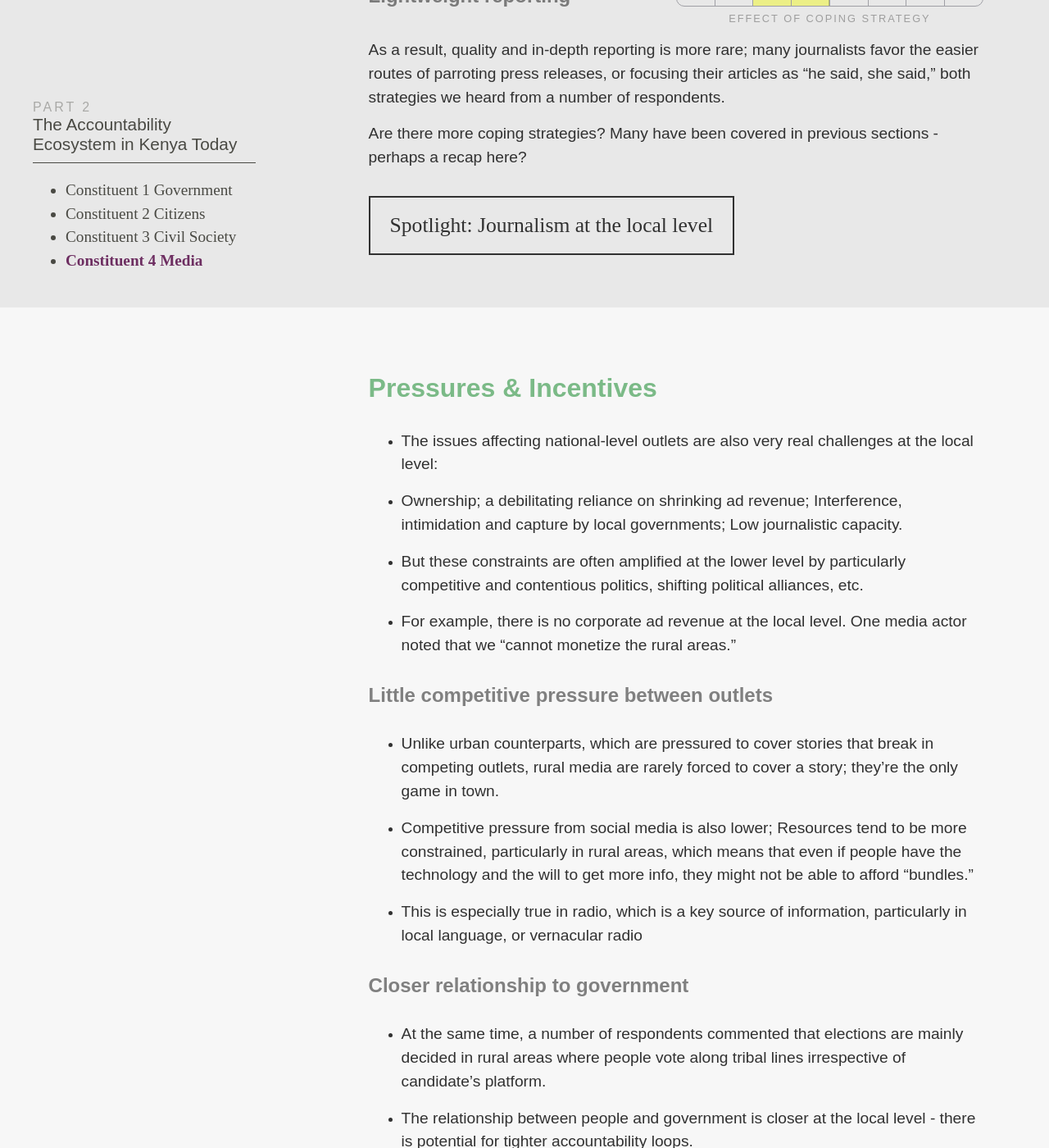
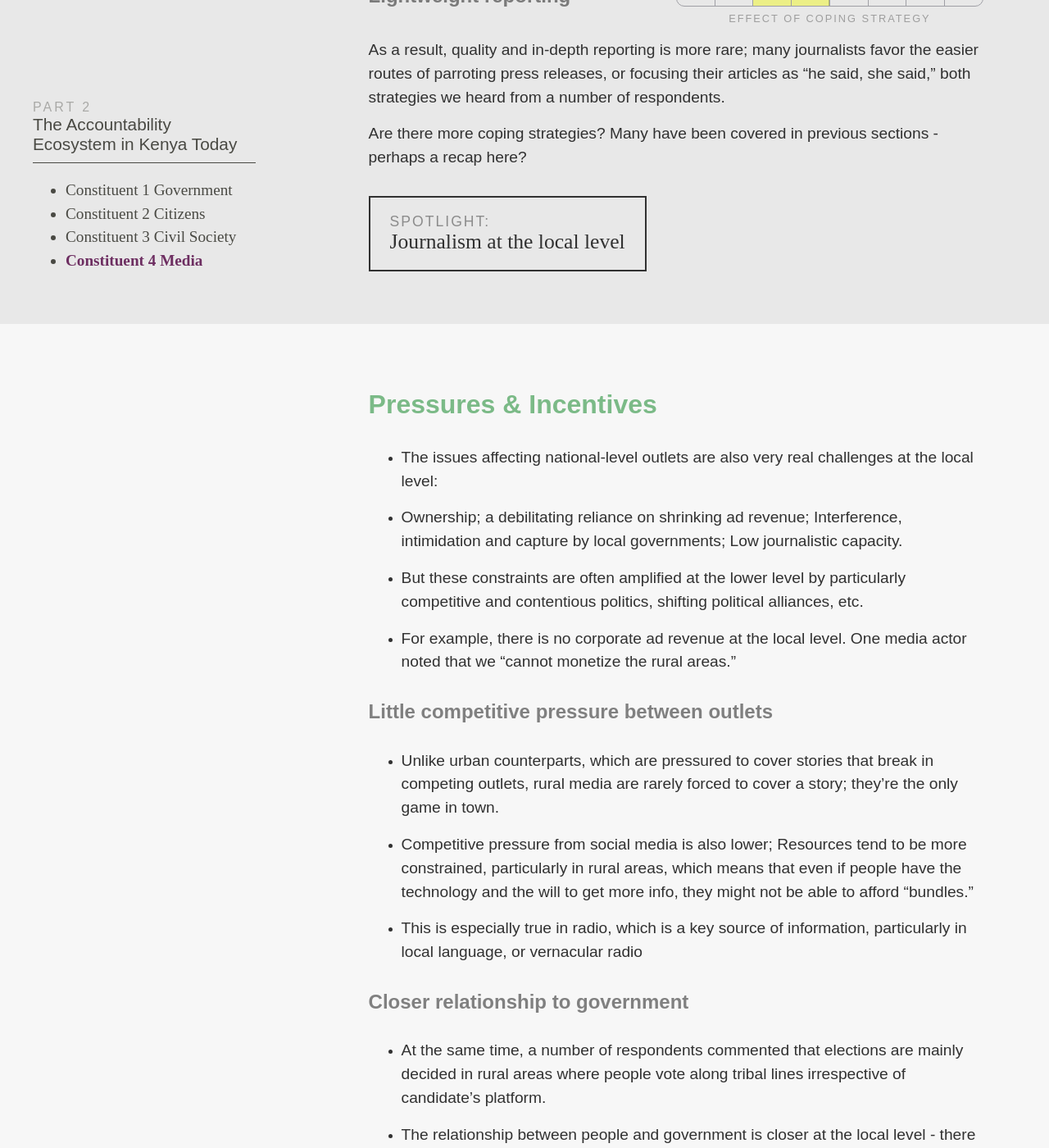
Before and after one commit to theReboot/onken, a Jekyll site: the page built from 2-accountability-ecosystem-kenya/index.md, in a window 1280 px wide and 1400 px high, scrolled down 23399 px. Shown: the whole window at 82% size. Built offline with Jekyll 4.4.1, drawn with Linux system fonts in a browser that asks for light colours; nearby versions of some CDN libraries.

Commit message:
Button revisions

```diff
--- a/_includes/content/2.4.2_copingStrategies.md
+++ b/_includes/content/2.4.2_copingStrategies.md
@@ -18,4 +18,4 @@ Are there more coping strategies? Many have been covered in previous sections -
 <!-- markdownify the variable -->
 {% capture journalismAtTheLocalLevel %}{{ journalismAtTheLocalLevel | markdownify }}{% endcapture %}
 <!-- include the flyOut function and pass in the variable content -->
-{% include flyOut.html title="Spotlight: Journalism at the local level" id="journalismAtTheLocalLevel" content=journalismAtTheLocalLevel %}
+{% include flyOut.html type="Spotlight:" title="Journalism at the local level" id="journalismAtTheLocalLevel" content=journalismAtTheLocalLevel %}
--- a/assets/main.scss
+++ b/assets/main.scss
@@ -812,7 +812,6 @@ nav {
   padding-top: $arrowHeight;
   position: relative;
   width: 50%;
-  max-width: $meterWidth;
 
   @include breakpoint('mobile') {
     margin-top: 0;
```
Also changed, not shown: 2 other files.
